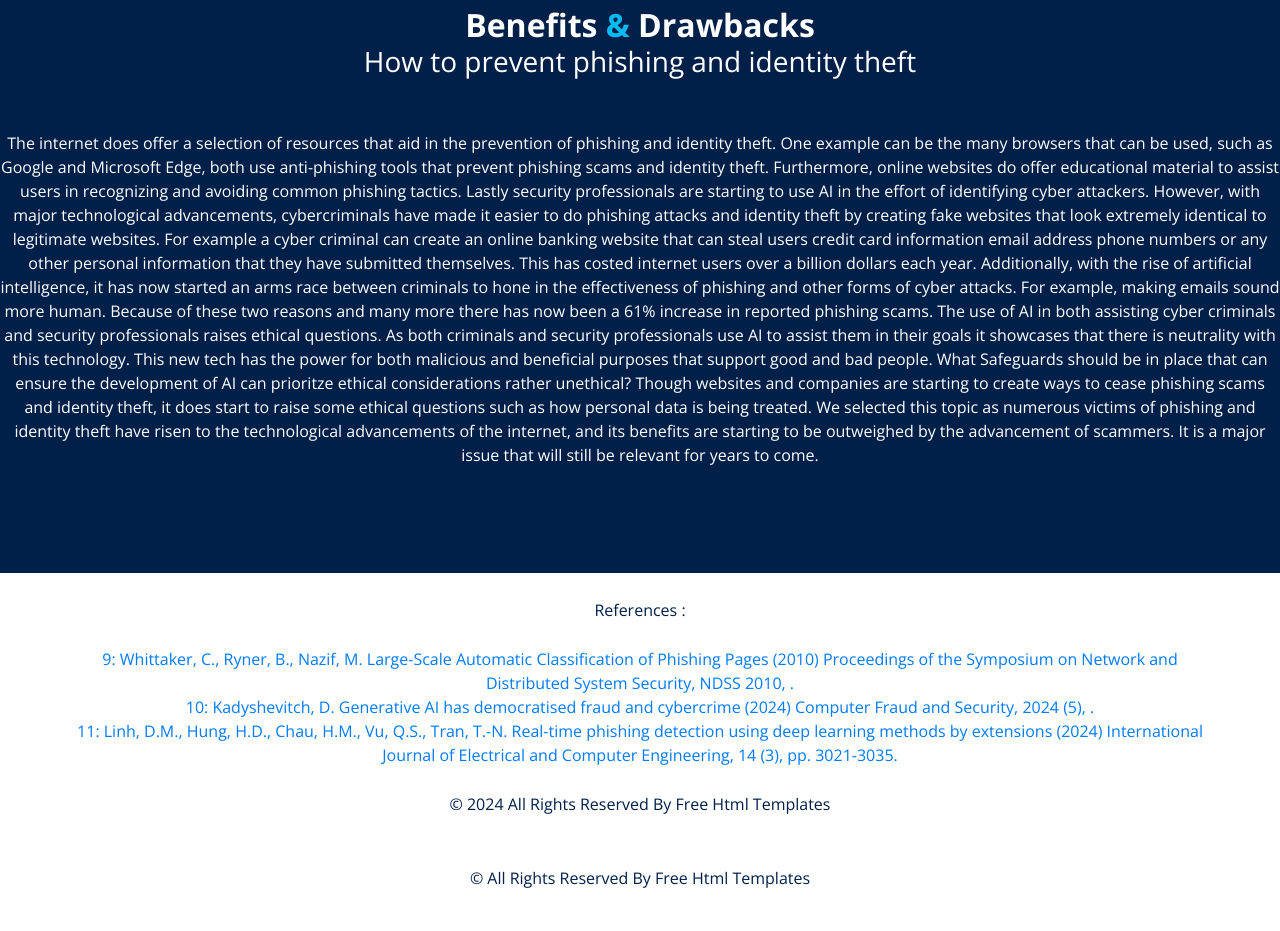
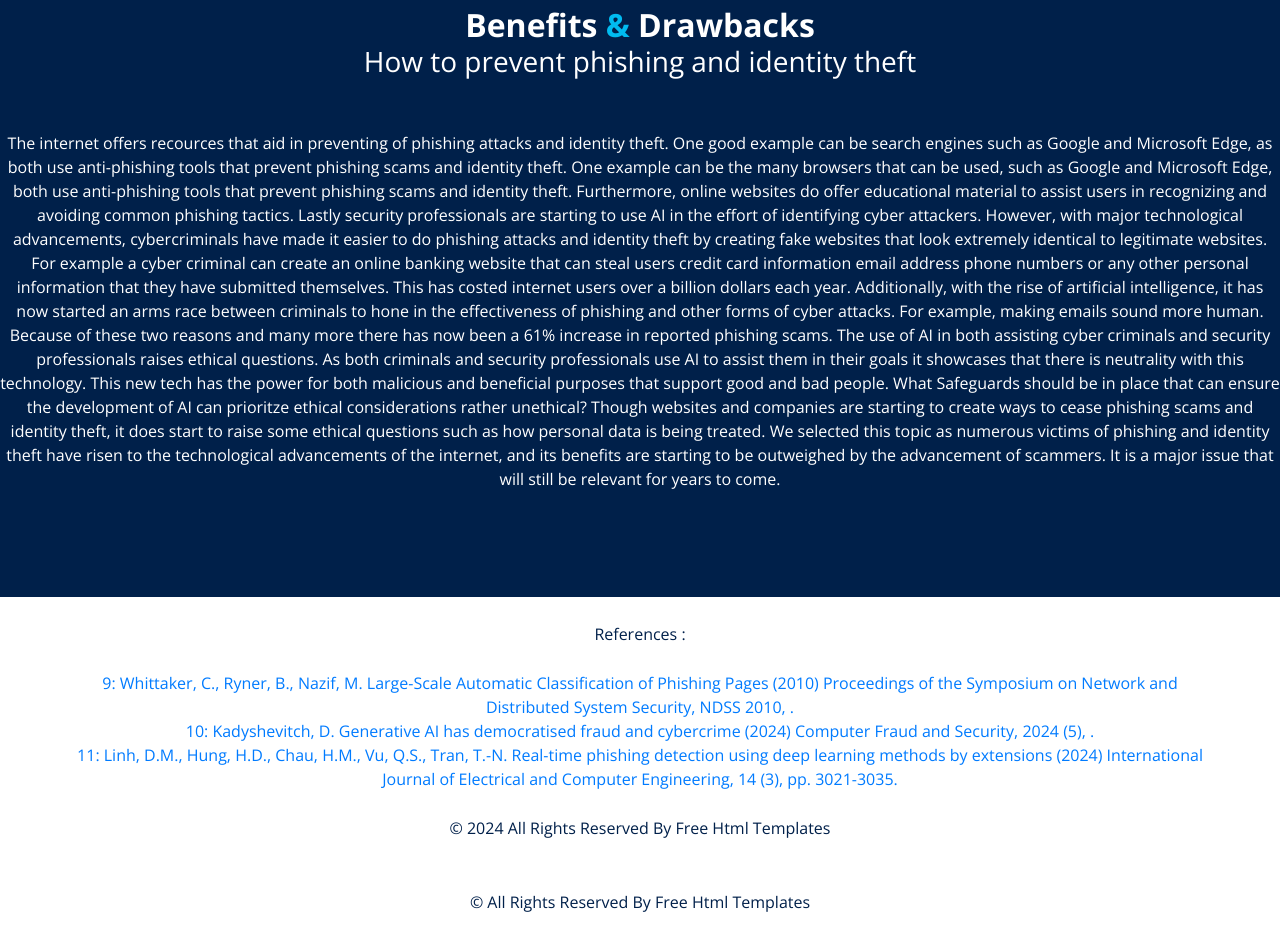
Before and after one commit to swagushi/501-Assignment-Website, a plain HTML site: page technology.html in a window 1280 px wide. Shown: the part 878-1809 px from the top of the page. Drawn offline with nearby package versions, Linux system fonts and the light colour scheme; some packages are replaced by stand-ins of ours.

Commit message:
Update technology.html

```diff
--- a/technology.html
+++ b/technology.html
@@ -139,7 +139,7 @@
       </div>
       <div class="pewee"
             <p>
-              The internet does offer a selection of resources that aid in the prevention of phishing and identity theft.
+              The internet offers recources that aid in preventing of phishing attacks and identity theft. One good example can be search engines such as Google and Microsoft Edge, as both use anti-phishing tools that prevent phishing scams and identity theft.
                One example can be the many browsers that can be used, such as Google and Microsoft Edge, both use anti-phishing tools that prevent phishing scams and identity theft.
                Furthermore, online websites do offer educational material to assist users in recognizing and avoiding common phishing tactics. Lastly security professionals are starting to use AI in the effort of identifying cyber attackers.
                However, with major technological advancements, cybercriminals have made it easier to do phishing attacks and identity theft by creating fake websites that look extremely identical to legitimate websites. For example a cyber criminal can create an online banking website that can steal users credit card information email address phone numbers or any other personal information that they have submitted themselves. This has costed internet users over a billion dollars each year.
```
